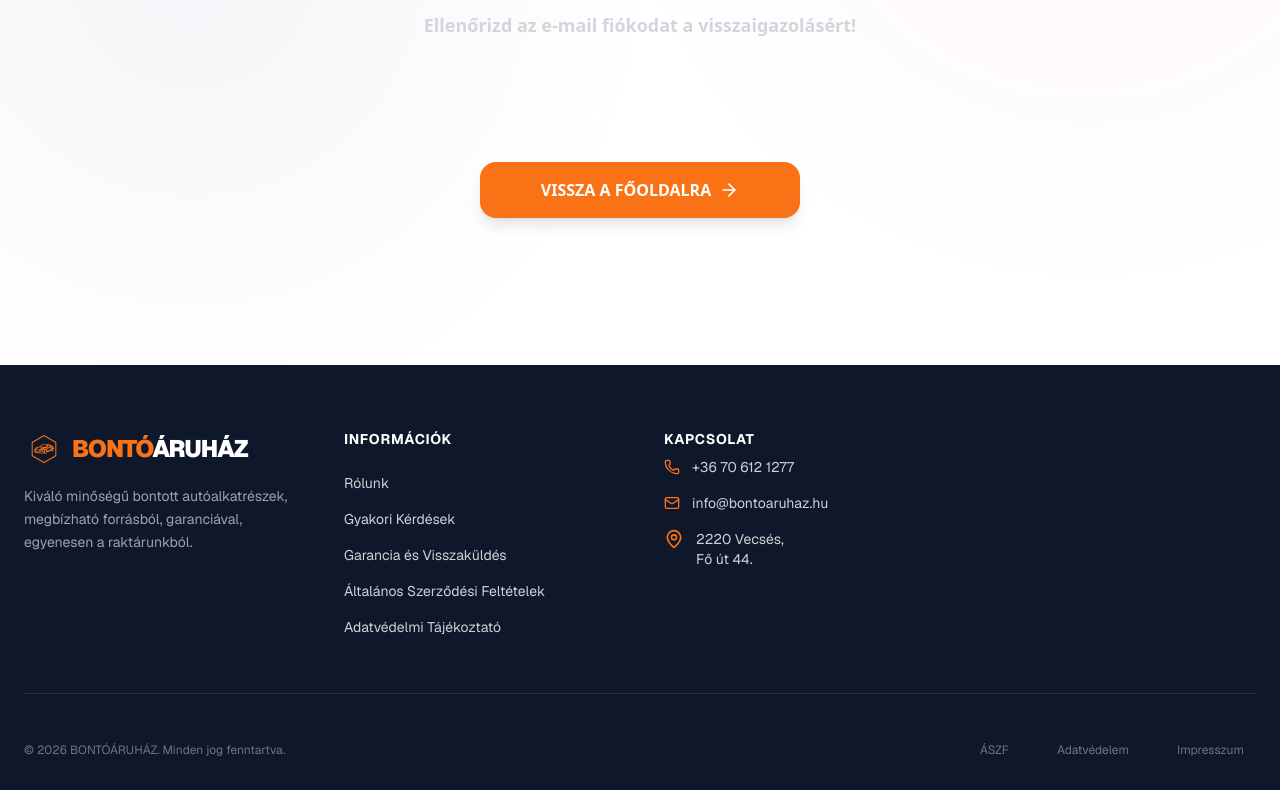
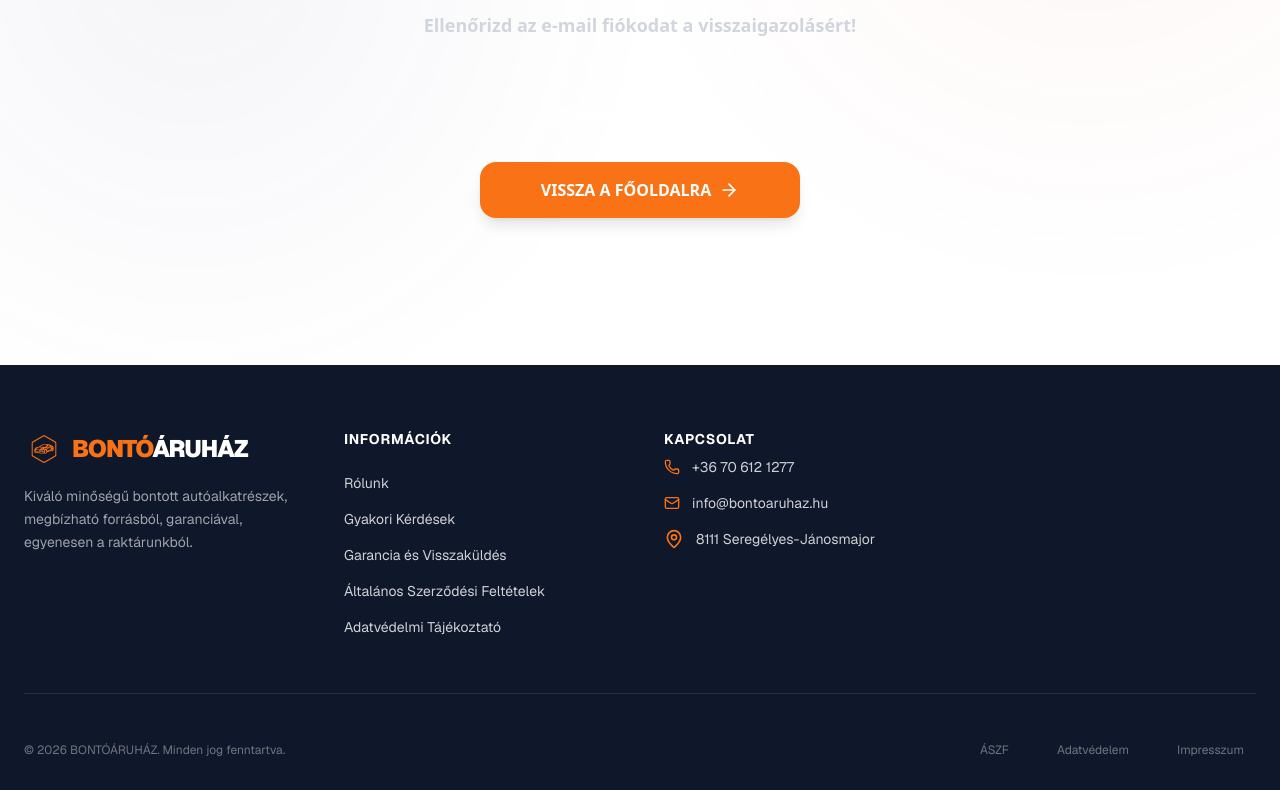
Before and after one commit to thelimitlesser/bontoaruhaz.hu, a Next.js app: page /checkout/success in a window 1280 px wide. Shown: the part 435-1225 px from the top of the page. Built offline with nearby package versions, Linux system fonts and the light colour scheme; no server answers.

Commit message:
Update warehouse address to Seregélyes-Jánosmajor 8111 site-wide

```diff
--- a/src/app/contact/page.tsx
+++ b/src/app/contact/page.tsx
@@ -101,7 +101,7 @@ export default function ContactPage() {
                         </div>
                         <div>
                             <p className="text-muted text-sm">Központ</p>
-                            <p className="text-foreground font-bold text-lg">2220 Vecsés, Fő út 44.</p>
+                            <p className="text-foreground font-bold text-lg">8111 Seregélyes-Jánosmajor</p>
                         </div>
                     </div>
                 </div>
--- a/src/app/impressum/page.tsx
+++ b/src/app/impressum/page.tsx
@@ -34,7 +34,7 @@ export default function ImpressumPage() {
                         </h2>
                         <ul className="list-none space-y-3 p-6 sm:p-8 bg-muted/5 rounded-2xl border border-border m-0">
                             <li><strong className="text-foreground block mb-1">Cégnév:</strong> [CÉGNÉV] (Kérjük, töltse ki)</li>
-                            <li><strong className="text-foreground block mb-1">Székhely és telephely:</strong> 2220 Vecsés, Fő út 44.</li>
+                            <li><strong className="text-foreground block mb-1">Székhely és telephely:</strong> 8111 Seregélyes-Jánosmajor</li>
                             <li><strong className="text-foreground block mb-1">Adószám:</strong> [ADÓSZÁM]</li>
                             <li><strong className="text-foreground block mb-1">Cégjegyzékszám:</strong> [CÉGJEGYZÉKSZÁM]</li>
                             <li><strong className="text-foreground block mb-1">Nyilvántartó bíróság:</strong> [BÍRÓSÁG NEVE]</li>
--- a/src/app/layout.tsx
+++ b/src/app/layout.tsx
@@ -69,9 +69,9 @@ export default function RootLayout({
     },
     "address": {
       "@type": "PostalAddress",
-      "streetAddress": "Fő út 44.",
-      "addressLocality": "Vecsés",
-      "postalCode": "2220",
+      "streetAddress": "Jánosmajor",
+      "addressLocality": "Seregélyes",
+      "postalCode": "8111",
       "addressCountry": "HU"
     }
   };
@@ -86,15 +86,10 @@ export default function RootLayout({
     "telephone": "+36706121277",
     "address": {
       "@type": "PostalAddress",
-      "streetAddress": "Fő út 44.",
-      "addressLocality": "Vecsés",
-      "postalCode": "2220",
+      "streetAddress": "Jánosmajor",
+      "addressLocality": "Seregélyes",
+      "postalCode": "8111",
       "addressCountry": "HU"
-    },
-    "geo": {
-      "@type": "GeoCoordinates",
-      "latitude": 47.4116,
-      "longitude": 19.2635
     },
     "openingHoursSpecification": {
       "@type": "OpeningHoursSpecification",
--- a/src/app/privacy/page.tsx
+++ b/src/app/privacy/page.tsx
@@ -29,7 +29,7 @@ export default function PrivacyPage() {
                 <h2 className="text-xl font-bold text-foreground mt-8 mb-4">1. Az Adatkezelő adatai</h2>
                 <ul className="list-none space-y-2 p-6 sm:p-8 bg-muted/5 rounded-2xl border border-border m-0">
                     <li><strong className="text-foreground">Cégnév:</strong> [CÉGNÉV] (Kérjük, töltse ki hivatalos adataival)</li>
-                    <li><strong className="text-foreground">Székhely:</strong> 2220 Vecsés, Fő út 44.</li>
+                    <li><strong className="text-foreground">Székhely:</strong> 8111 Seregélyes-Jánosmajor</li>
                     <li><strong className="text-foreground">E-mail:</strong> info@bontoaruhaz.hu</li>
                     <li><strong className="text-foreground">Telefon:</strong> +36 70 612 1277</li>
                 </ul>
--- a/src/app/terms/page.tsx
+++ b/src/app/terms/page.tsx
@@ -29,7 +29,7 @@ export default function TermsPage() {
                 <h2 className="text-xl font-bold text-foreground mt-8 mb-4">1. Szolgáltató adatai</h2>
                 <ul className="list-none space-y-2 p-6 sm:p-8 bg-muted/5 rounded-2xl border border-border m-0">
                     <li><strong className="text-foreground">Cégnév:</strong> [CÉGNÉV] (Kérjük, töltse ki hivatalos adataival)</li>
-                    <li><strong className="text-foreground">Székhely:</strong> 2220 Vecsés, Fő út 44.</li>
+                    <li><strong className="text-foreground">Székhely:</strong> 8111 Seregélyes-Jánosmajor</li>
                     <li><strong className="text-foreground">Adószám:</strong> [ADÓSZÁM]</li>
                     <li><strong className="text-foreground">Cégjegyzékszám:</strong> [CÉGJEGYZÉKSZÁM]</li>
                     <li><strong className="text-foreground">E-mail cím:</strong> info@bontoaruhaz.hu</li>
@@ -61,9 +61,7 @@ export default function TermsPage() {
                 </p>
 
                 <h2 className="text-xl font-bold text-foreground mt-8 mb-4">5. Szállítás és átvétel</h2>
-                <p>
-                    A megrendelt termékek kiszállítását a Pannon XP futárszolgálat végzi, vagy lehetőség van személyes átvételre a budapesti telephelyen. A szállítási díj a termék súlyától és térfogatától függően változhat, melyről a Pénztár folyamat során a rendszer pontos tájékoztatást ad.
-                </p>
+                    A megrendelt termékek kiszállítását a Pannon XP futárszolgálat végzi, vagy lehetőség van személyes átvételre telephelyünkön (8111 Seregélyes-Jánosmajor). A szállítási díj a termék súlyától és térfogatától függően változhat, melyről a Pénztár folyamat során a rendszer pontos tájékoztatást ad.
 
                 <h2 className="text-xl font-bold text-foreground mt-8 mb-4">6. Elállási jog (14 napos visszavétel)</h2>
                 <p>
--- a/src/app/warranty/page.tsx
+++ b/src/app/warranty/page.tsx
@@ -44,9 +44,7 @@ export default function WarrantyPage() {
                 </div>
 
                 <h2 className="text-xl font-bold text-foreground mt-8 mb-4">2. Visszaküldés folyamata és szállítási költség</h2>
-                <p>
-                    Kérjük, amennyiben az alkatrész hibás, vedd fel velünk a kapcsolatot a probléma egyeztetése céljából, majd küldd vissza a terméket címünkre (2220 Vecsés, Fő út 44.).
-                </p>
+                    Kérjük, amennyiben az alkatrész hibás, vedd fel velünk a kapcsolatot a probléma egyeztetése céljából, majd küldd vissza a terméket címünkre (8111 Seregélyes-Jánosmajor).
                 <p>
                     <strong>Amennyiben a hibás termék megrendelése házhoz szállítással történt, úgy cégünk a termék visszaküldésének költségét is megtéríti.</strong> Ennek feltétele a hiba igazolása és az előzetes egyeztetés ügyfélszolgálatunkkal. Utánvéttel (portósan) feladott csomagokat azonban semmilyen esetben sem áll módunkban átvenni!
                 </p>
--- a/src/components/checkout/checkout-view.tsx
+++ b/src/components/checkout/checkout-view.tsx
@@ -283,7 +283,7 @@ export default function CheckoutView() {
                                         </div>
                                         <div>
                                             <h4 className="text-foreground font-bold text-sm">Személyes átvétel</h4>
-                                            <p className="text-muted text-xs">1152 Budapest, Városkapu utca 3.</p>
+                                            <p className="text-muted text-xs">8111 Seregélyes-Jánosmajor</p>
                                         </div>
                                     </div>
                                     <span className="text-[var(--color-primary)] font-bold text-sm">Ingyenes</span>
--- a/src/components/footer.tsx
+++ b/src/components/footer.tsx
@@ -64,7 +64,7 @@ export function Footer() {
                         </div>
                         <div className="flex items-start gap-3 text-sm">
                             <MapPin className="w-5 h-5 text-[var(--color-primary)] shrink-0" />
-                            <span>2220 Vecsés,<br />Fő út 44.</span>
+                            <span>8111 Seregélyes-Jánosmajor</span>
                         </div>
                     </div>
 
--- a/src/lib/resend.ts
+++ b/src/lib/resend.ts
@@ -179,7 +179,7 @@ export async function sendOrderConfirmedEmail(order: any, customerEmail: string,
                         </h4>
 
                         ${isPickup ? `
-                            <p style="margin-bottom: 5px;"><strong>Helyszín:</strong> 1152 Budapest, Városkapu utca 3.</p>
+                            <p style="margin-bottom: 5px;"><strong>Helyszín:</strong> 8111 Seregélyes-Jánosmajor</p>
                             <p style="margin-bottom: 0;"><strong>Nyitvatartás:</strong> H-P: 08:00 - 17:00</p>
                         ` : `
                             <p style="margin-bottom: 5px;"><strong>Szállító:</strong> PannonXP</p>
@@ -256,7 +256,7 @@ export async function sendOrderReadyForPickupEmail(order: any, customerEmail: st
 
                     <div style="margin: 30px 0; border: 1px dashed #cbd5e1; padding: 15px; border-radius: 8px;">
                         <h4 style="margin-top: 0; color: #64748b; font-size: 12px; text-transform: uppercase;">Átvételi pont:</h4>
-                        <p style="margin-bottom: 5px;"><strong>Cím:</strong> 1152 Budapest, Városkapu utca 3.</p>
+                        <p style="margin-bottom: 5px;"><strong>Cím:</strong> 8111 Seregélyes-Jánosmajor</p>
                         <p style="margin-bottom: 0;"><strong>Nyitvatartás:</strong> H-P: 08:00 - 17:00</p>
                     </div>
 
```
